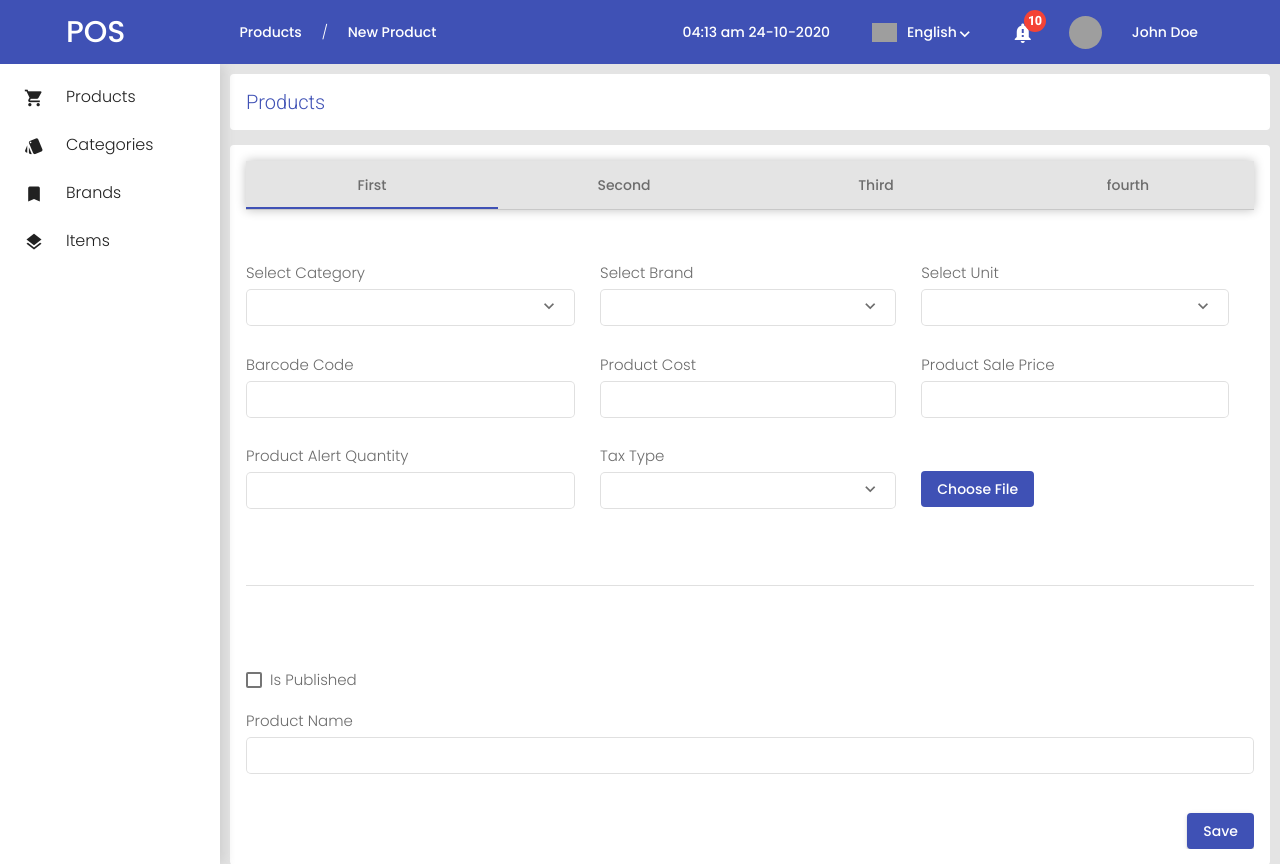
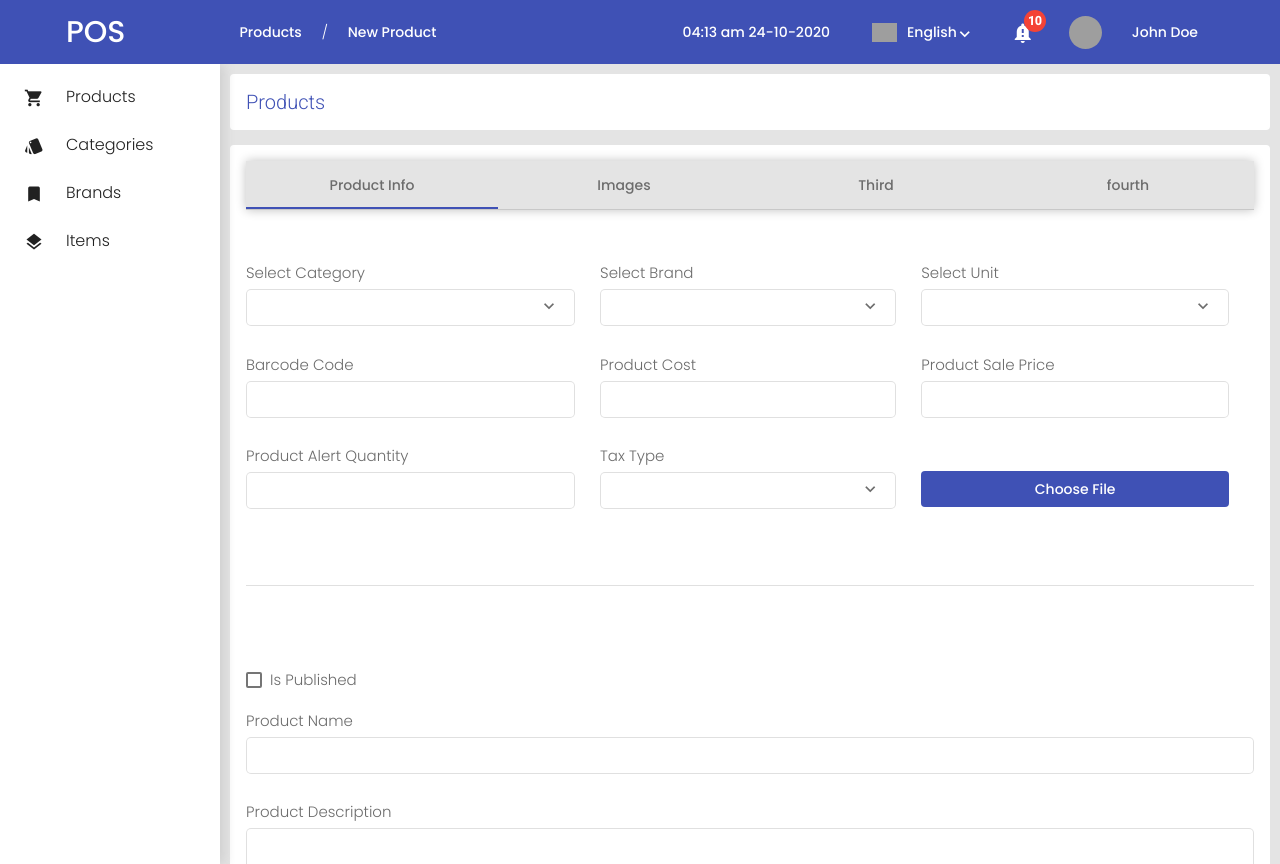
Before and after one commit to ThorayaElsharawy/point-of-sale, an Angular app: page / in a window 1280 px wide. Built offline with nearby package versions, Linux system fonts and the light colour scheme; grey boxes are pictures that could not be loaded.

Commit message:
add new iput field (product description) and change taps name

```diff
--- a/src/app/app.component.html
+++ b/src/app/app.component.html
@@ -82,7 +82,7 @@
     <mat-card style="box-shadow: none;">
       <mat-tab-group style="box-shadow: none;" mat-stretch-tabs class="example-stretched-tabs mat-elevation-z4">
 
-        <mat-tab label="First">
+        <mat-tab label="Product Info">
           <form style="margin: 50px 0;" class="example-form">
 
             <table class="example-full-width" cellspacing="0">
@@ -174,7 +174,7 @@
 
                   <input #csvInput hidden="true" type="file" onclick="this.value=null" (change)="csvInputChange($event)"
                     accept=".csv" />
-                  <button mat-flat-button color="primary" (click)="csvInput.click()">
+                  <button class="example-full-width" mat-flat-button color="primary" (click)="csvInput.click()">
                     Choose File
                   </button>
                 </td>
@@ -197,16 +197,17 @@
             <mat-form-field appearance="outline" class="example-full-width">
               <input matInput type="text">
             </mat-form-field>
+
+            <mat-label class="label">Product Description</mat-label>
+            <mat-form-field appearance="outline" class="example-full-width">
+              <textarea matInput></textarea>
+            </mat-form-field>
           </form>
 
-          <!-- <mat-divider></mat-divider> -->
-
           <button mat-raised-button color="primary" style="margin-top: 1em; float: right;">Save</button>
-
-
         </mat-tab>
 
-        <mat-tab label="Second"> Content 2 </mat-tab>
+        <mat-tab label="Images"> Content 2 </mat-tab>
         <mat-tab label="Third"> Content 3 </mat-tab>
         <mat-tab label="fourth"> Content 4 </mat-tab>
 
@@ -214,15 +215,3 @@
     </mat-card>
   </mat-sidenav-content>
 </mat-sidenav-container>
-
-<!-- <td>
-                  <mat-label class="label">first name</mat-label>
-                  <mat-form-field appearance="outline" class="example-full-width">
-                    <mat-select style="font-size: 13px;">
-                      <mat-option value="option">Option</mat-option>
-                      <mat-option value="option">Option</mat-option>
-                      <mat-option value="option">Option</mat-option>
-                      <mat-option value="option">Option</mat-option>
-                    </mat-select>
-                  </mat-form-field>
-                </td> -->
```
